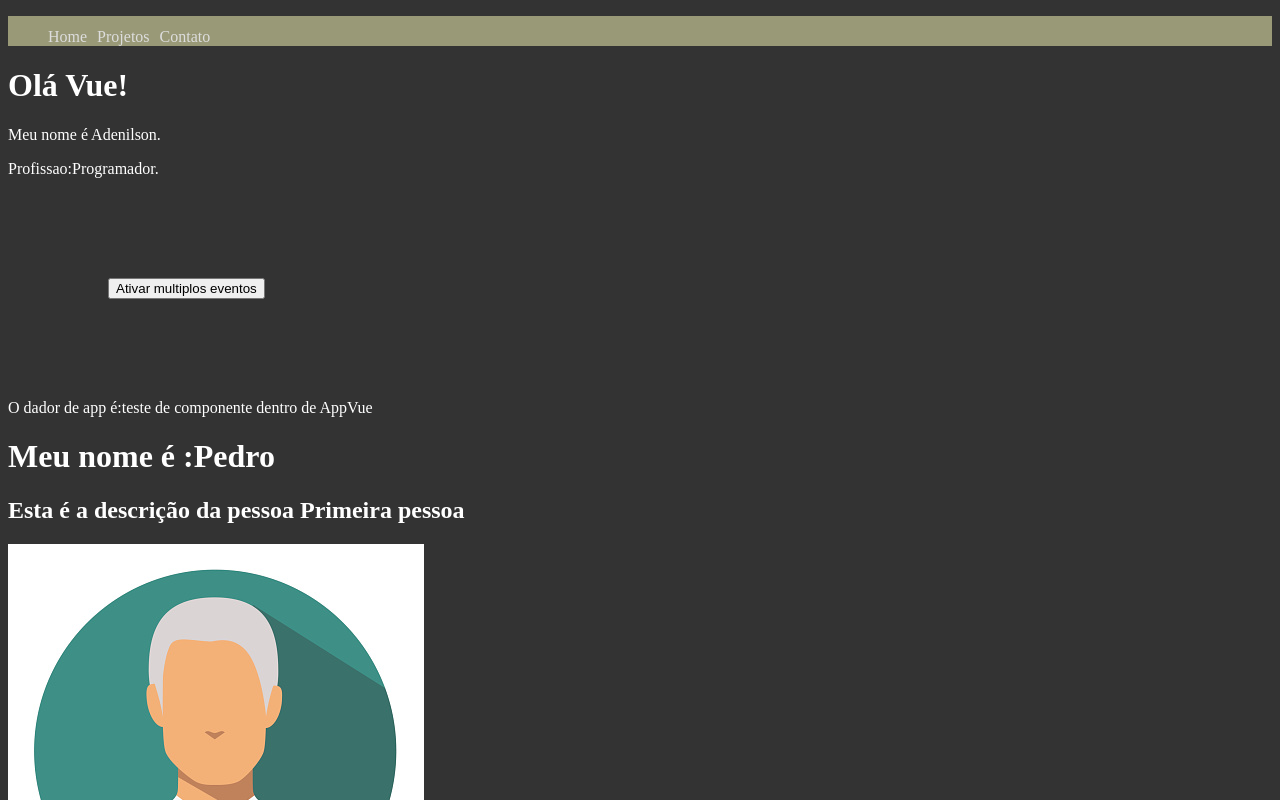
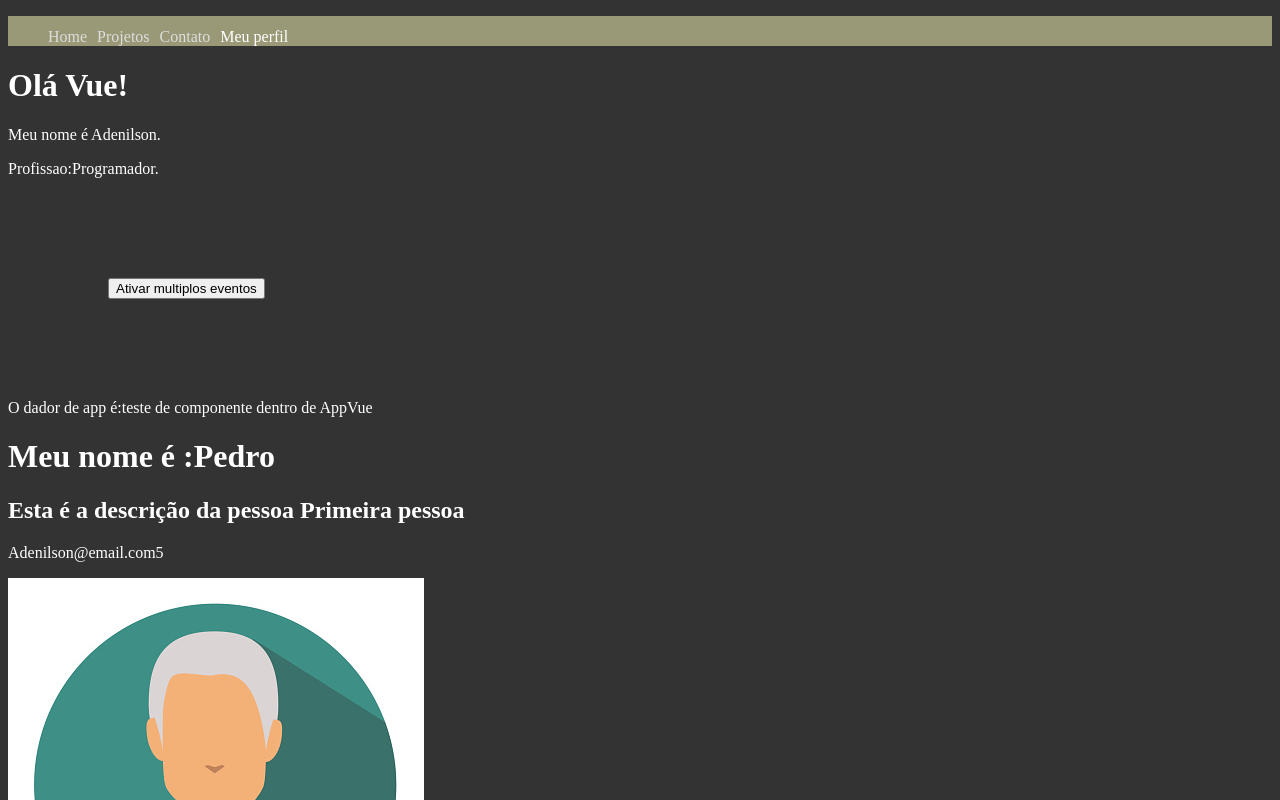
Before and after one commit to Adenilsson/vue_js, a Vue app: page / in a window 1280 px wide. Shown: the top 800 px of the page. Built offline with nearby package versions, Linux system fonts and the light colour scheme.

Commit message:
trabalhando com props

```diff
--- a/src/App.vue
+++ b/src/App.vue
@@ -1,6 +1,6 @@
 <template>
 <div>
-  <Header />
+  <Header :esta_logado ="true"/>
   <PrimeiroComponente />
   <p>O dador de app é:{{testando}}</p>
   <LifeCycle/>
--- a/src/components/Header.vue
+++ b/src/components/Header.vue
@@ -3,11 +3,13 @@
     <li><a href="#">Home</a></li>
     <li><a href="#">Projetos</a></li>
     <li><a href="#">Contato</a></li>
+    <li v-if="esta_logado">Meu perfil</li>
 </ul>
 </template>
 <script>
 export default{
-    name:'Header'
+    name:'Header',
+    props:["esta_logado"]
 }
 </script>
 <style scoped>
--- a/src/components/Info.vue
+++ b/src/components/Info.vue
@@ -1,7 +1,8 @@
 <template>
 <div>
+    <p>{{email}}</p>
     <Picture />
-    <p v-if="esta_trabalhando">Estou trabalhando no momento.</p>
+    <p v-if="estaTrabalhando">Estou trabalhando no momento.</p>
     <p v-else>Não estou trabalhando no momento</p>
     <p>Utilizo as seguintes tecnologias para backend </p>
     <ul v-for="technology in backend_tecnology">
@@ -16,18 +17,22 @@
     </div>
     <p v-show="mostrar_email">Mande uma mensagem para  {{email}}</p>
     <p class="teste">Para acessar meu portifólio <a v-bind:href="meu_link" target="_blank">meu link</a></p>
+
 </div>
+
 </template>
 
 <script>
 import Picture from './Picture'
 export default{
     nome: 'Info',
+    props: {
+        email: String,
+        estaTrabalhando: Boolean
+    },
     data(){
         return {
-            esta_trabalhando: true,
             mostrar_email: false,
-            email: 'adenilson@fairtek.com.br',
             meu_link:'https://google.com',
             texbooton:'Mostrar e-mail',
             backend_tecnology:['JavaScript','PHP','Python','java','C++'],
@@ -36,7 +41,8 @@ export default{
                 {id:2,tecnology: 'CSS'},
                 {id:3,tecnology:'vue'}
 
-                ]
+            ],
+
         }
     },
     components:{
--- a/src/components/Pessoa.vue
+++ b/src/components/Pessoa.vue
@@ -1,7 +1,7 @@
 <template>
 <div>
     <h2>Esta é a descrição da pessoa {{nome}}</h2>
-    <Info />
+    <Info :email="email" :estaTrabalhando=true />
     <Formulario />
 
 </div>
@@ -18,7 +18,8 @@ export default {
 
     data(){
         return{
-             nome: 'Primeira pessoa'
+             nome: 'Primeira pessoa',
+             email:'Adenilson@email.com5'
         }
     }
 
```
